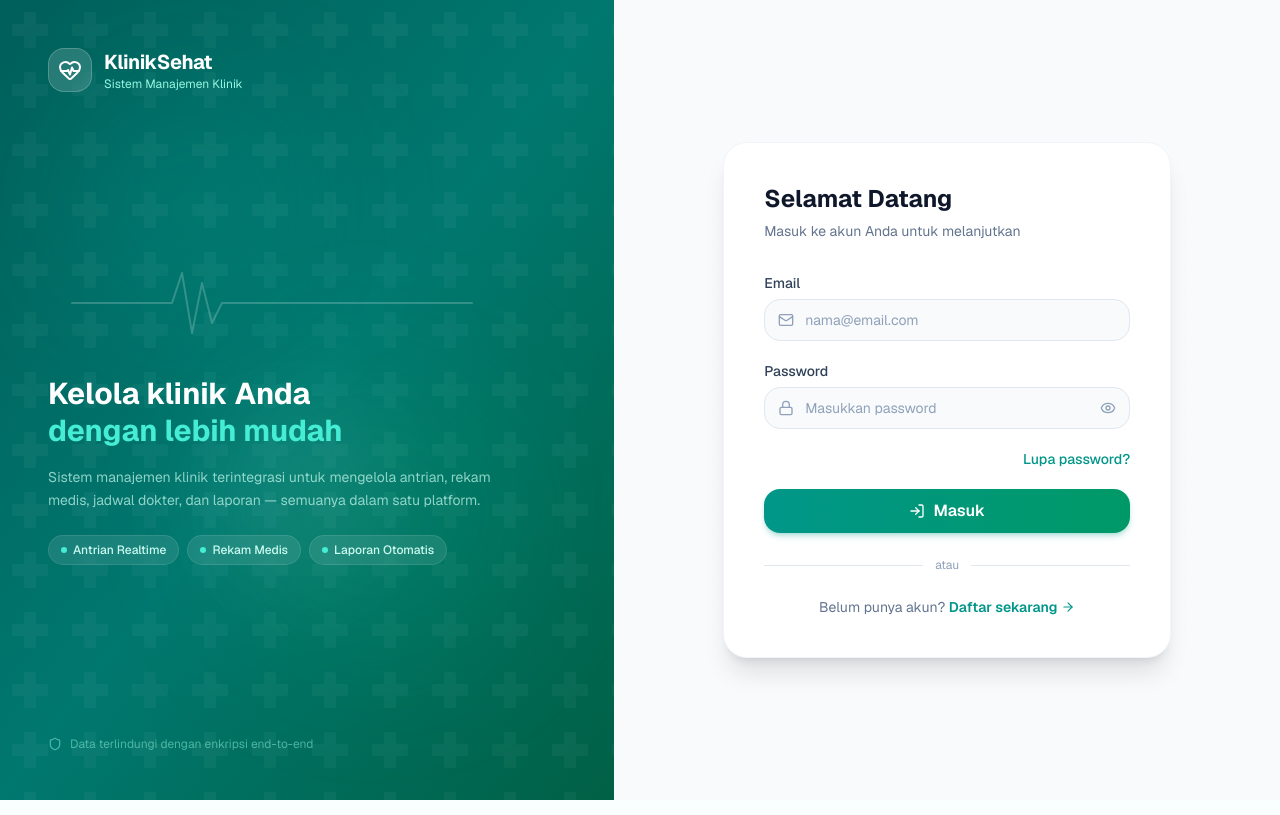
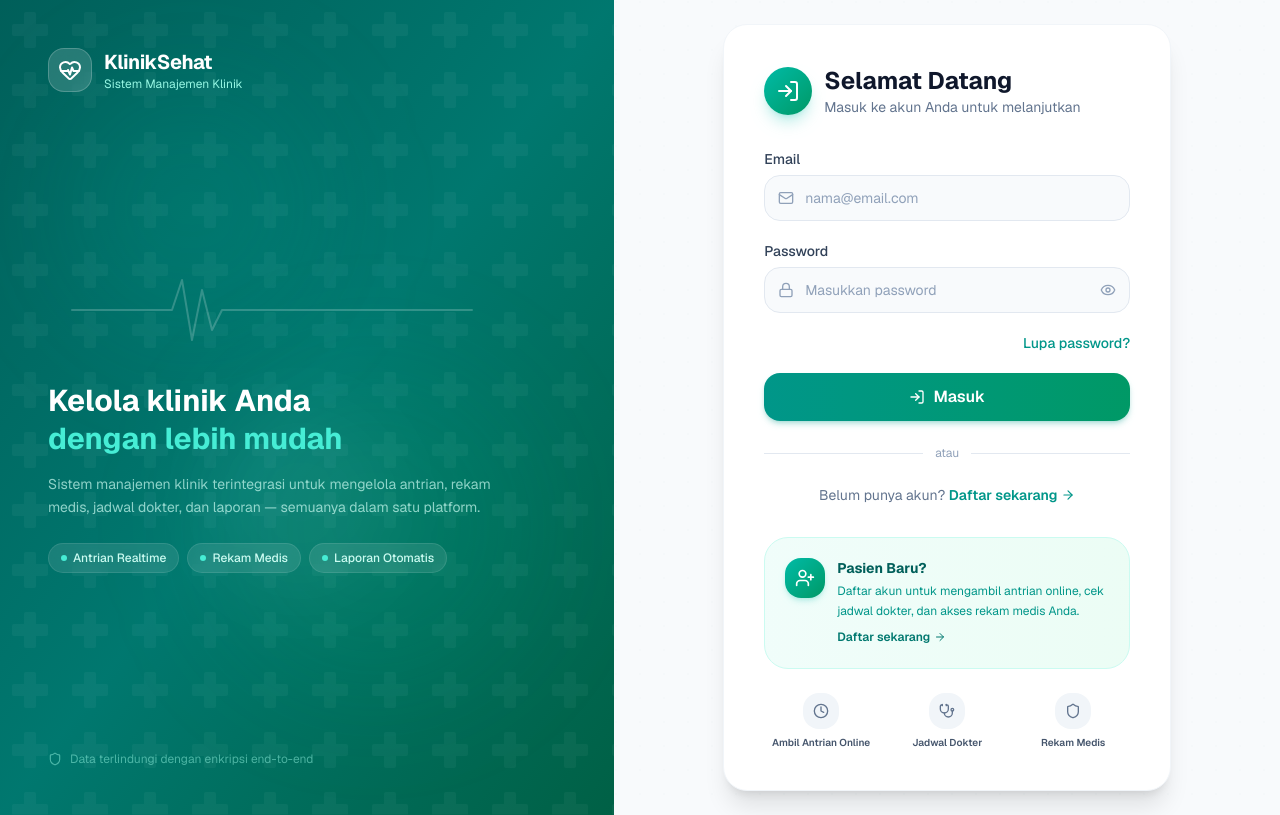
Before and after one commit to muhammadindrawan24/adi-sistemmanajemenklinik, a Next.js app: page /login in a window 1280 px wide. Built offline with nearby package versions, Linux system fonts and the light colour scheme.

Commit message:
feat: modern login page with animations and patient registration info

```diff
--- a/src/app/(auth)/login/page.tsx
+++ b/src/app/(auth)/login/page.tsx
@@ -8,6 +8,7 @@ import { z } from "zod/v4";
 import { zodResolver } from "@hookform/resolvers/zod";
 import { createClient } from "@/lib/supabase/client";
 import { logAudit } from "@/lib/audit";
+import { motion } from "framer-motion";
 import {
   Mail,
   Lock,
@@ -17,6 +18,10 @@ import {
   AlertCircle,
   CheckCircle,
   ArrowRight,
+  UserPlus,
+  Shield,
+  Clock,
+  Stethoscope,
 } from "lucide-react";
 
 const loginSchema = z.object({
@@ -27,6 +32,21 @@ const loginSchema = z.object({
 });
 
 type LoginForm = z.infer<typeof loginSchema>;
+
+const fadeIn = {
+  hidden: { opacity: 0, y: 20 },
+  visible: (i: number) => ({
+    opacity: 1,
+    y: 0,
+    transition: { delay: i * 0.1, duration: 0.5, ease: "easeOut" as const },
+  }),
+};
+
+const features = [
+  { icon: Clock, label: "Ambil Antrian Online", desc: "Daftar antrian dari rumah" },
+  { icon: Stethoscope, label: "Jadwal Dokter", desc: "Cek jadwal praktek" },
+  { icon: Shield, label: "Rekam Medis", desc: "Akses riwayat kesehatan" },
+];
 
 export default function LoginPage() {
   const router = useRouter();
@@ -65,7 +85,6 @@ export default function LoginPage() {
         return;
       }
 
-      // Fetch user profile to determine role
       const { data: profile } = await supabase
         .from("users")
         .select("role")
@@ -104,37 +123,54 @@ export default function LoginPage() {
     <>
       {/* Toast Notification */}
       {toast && (
-        <div className="toast-container">
-          <div className={`toast toast-${toast.type}`}>
+        <motion.div
+          initial={{ opacity: 0, y: -20, x: 20 }}
+          animate={{ opacity: 1, y: 0, x: 0 }}
+          className="fixed top-4 right-4 z-[100]"
+        >
+          <div className={`flex items-center gap-2 rounded-xl px-5 py-3.5 text-sm font-medium text-white shadow-xl ${toast.type === "success" ? "bg-gradient-to-r from-emerald-500 to-teal-500" : "bg-gradient-to-r from-red-500 to-rose-500"}`}>
             {toast.type === "success" ? (
-              <CheckCircle className="toast-icon text-success" />
+              <CheckCircle className="h-4 w-4" />
             ) : (
-              <AlertCircle className="toast-icon text-danger" />
+              <AlertCircle className="h-4 w-4" />
             )}
-            <span className="toast-message">{toast.message}</span>
+            <span>{toast.message}</span>
             <button
               onClick={() => setToast(null)}
-              className="toast-close text-foreground/50 hover:text-foreground"
+              className="ml-2 text-white/70 hover:text-white"
             >
               ×
             </button>
           </div>
-        </div>
+        </motion.div>
       )}
 
       <div className="p-8 sm:p-10">
         {/* Header */}
-        <div className="mb-8">
+        <motion.div
+          initial="hidden"
+          animate="visible"
+          variants={fadeIn}
+          custom={0}
+          className="mb-8"
+        >
+          <div className="flex items-center gap-3 mb-4">
+            <div className="flex h-12 w-12 items-center justify-center rounded-2xl bg-gradient-to-br from-teal-500 to-emerald-600 shadow-lg shadow-teal-500/25">
+              <LogIn className="h-6 w-6 text-white" />
+            </div>
+            <div>
               <h2 className="text-2xl font-bold text-slate-900">Selamat Datang</h2>
-          <p className="text-sm text-slate-500 mt-1.5">
+              <p className="text-sm text-slate-500">
                 Masuk ke akun Anda untuk melanjutkan
               </p>
             </div>
+          </div>
+        </motion.div>
 
         {/* Form */}
         <form onSubmit={handleSubmit(onSubmit)} className="space-y-5">
           {/* Email */}
-          <div>
+          <motion.div initial="hidden" animate="visible" variants={fadeIn} custom={1}>
             <label
               htmlFor="email"
               className="block text-sm font-medium text-slate-700 mb-1.5"
@@ -150,19 +186,23 @@ export default function LoginPage() {
                 type="email"
                 placeholder="nama@email.com"
                 {...register("email")}
-                className="w-full pl-10 pr-4 py-2.5 bg-slate-50 border border-slate-200 rounded-xl text-sm text-slate-900 placeholder:text-slate-400 transition-all hover:border-slate-300 focus:bg-white focus:border-teal-500 focus:ring-2 focus:ring-teal-500/20"
+                className="w-full pl-10 pr-4 py-3 bg-slate-50 border border-slate-200 rounded-xl text-sm text-slate-900 placeholder:text-slate-400 transition-all duration-200 hover:border-slate-300 focus:bg-white focus:border-teal-500 focus:ring-2 focus:ring-teal-500/20"
               />
             </div>
             {errors.email && (
-              <p className="mt-1.5 text-xs text-red-500 flex items-center gap-1">
+              <motion.p
+                initial={{ opacity: 0, y: -5 }}
+                animate={{ opacity: 1, y: 0 }}
+                className="mt-1.5 text-xs text-red-500 flex items-center gap-1"
+              >
                 <AlertCircle className="w-3 h-3" />
                 {errors.email.message}
-              </p>
+              </motion.p>
             )}
-          </div>
+          </motion.div>
 
           {/* Password */}
-          <div>
+          <motion.div initial="hidden" animate="visible" variants={fadeIn} custom={2}>
             <label
               htmlFor="password"
               className="block text-sm font-medium text-slate-700 mb-1.5"
@@ -178,7 +218,7 @@ export default function LoginPage() {
                 type={showPassword ? "text" : "password"}
                 placeholder="Masukkan password"
                 {...register("password")}
-                className="w-full pl-10 pr-11 py-2.5 bg-slate-50 border border-slate-200 rounded-xl text-sm text-slate-900 placeholder:text-slate-400 transition-all hover:border-slate-300 focus:bg-white focus:border-teal-500 focus:ring-2 focus:ring-teal-500/20"
+                className="w-full pl-10 pr-11 py-3 bg-slate-50 border border-slate-200 rounded-xl text-sm text-slate-900 placeholder:text-slate-400 transition-all duration-200 hover:border-slate-300 focus:bg-white focus:border-teal-500 focus:ring-2 focus:ring-teal-500/20"
               />
               <button
                 type="button"
@@ -193,28 +233,39 @@ export default function LoginPage() {
               </button>
             </div>
             {errors.password && (
-              <p className="mt-1.5 text-xs text-red-500 flex items-center gap-1">
+              <motion.p
+                initial={{ opacity: 0, y: -5 }}
+                animate={{ opacity: 1, y: 0 }}
+                className="mt-1.5 text-xs text-red-500 flex items-center gap-1"
+              >
                 <AlertCircle className="w-3 h-3" />
                 {errors.password.message}
-              </p>
+              </motion.p>
             )}
-          </div>
+          </motion.div>
 
           {/* Forgot Password */}
-          <div className="flex justify-end">
+          <motion.div
+            initial="hidden"
+            animate="visible"
+            variants={fadeIn}
+            custom={3}
+            className="flex justify-end"
+          >
             <Link
               href="/forgot-password"
               className="text-sm text-teal-600 hover:text-teal-700 font-medium transition-colors"
             >
               Lupa password?
             </Link>
-          </div>
+          </motion.div>
 
           {/* Submit Button */}
+          <motion.div initial="hidden" animate="visible" variants={fadeIn} custom={4}>
             <button
               type="submit"
               disabled={isLoading}
-            className="w-full flex items-center justify-center gap-2 bg-gradient-to-r from-teal-600 to-emerald-600 hover:from-teal-700 hover:to-emerald-700 text-white font-semibold py-2.5 px-4 rounded-xl transition-all duration-200 shadow-md shadow-teal-600/25 hover:shadow-lg hover:shadow-teal-600/30 hover:-translate-y-0.5 disabled:opacity-60 disabled:cursor-not-allowed disabled:transform-none"
+              className="w-full flex items-center justify-center gap-2 bg-gradient-to-r from-teal-600 to-emerald-600 hover:from-teal-700 hover:to-emerald-700 text-white font-semibold py-3 px-4 rounded-xl transition-all duration-200 shadow-md shadow-teal-600/25 hover:shadow-lg hover:shadow-teal-600/30 hover:-translate-y-0.5 disabled:opacity-60 disabled:cursor-not-allowed disabled:transform-none"
             >
               {isLoading ? (
                 <>
@@ -228,20 +279,33 @@ export default function LoginPage() {
                 </>
               )}
             </button>
+          </motion.div>
         </form>
 
         {/* Divider */}
-        <div className="relative my-6">
+        <motion.div
+          initial="hidden"
+          animate="visible"
+          variants={fadeIn}
+          custom={5}
+          className="relative my-6"
+        >
           <div className="absolute inset-0 flex items-center">
             <div className="w-full border-t border-slate-200" />
           </div>
           <div className="relative flex justify-center text-xs">
             <span className="px-3 bg-white text-slate-400">atau</span>
           </div>
-        </div>
+        </motion.div>
 
         {/* Register Link */}
-        <div className="text-center">
+        <motion.div
+          initial="hidden"
+          animate="visible"
+          variants={fadeIn}
+          custom={6}
+          className="text-center"
+        >
           <p className="text-sm text-slate-500">
             Belum punya akun?{" "}
             <Link
@@ -252,7 +316,53 @@ export default function LoginPage() {
               <ArrowRight className="w-3.5 h-3.5 transition-transform group-hover:translate-x-0.5" />
             </Link>
           </p>
+        </motion.div>
+
+        {/* Info untuk Pasien */}
+        <motion.div
+          initial="hidden"
+          animate="visible"
+          variants={fadeIn}
+          custom={7}
+          className="mt-8 rounded-2xl bg-gradient-to-r from-teal-50 to-emerald-50 border border-teal-100 p-5"
+        >
+          <div className="flex items-start gap-3">
+            <div className="flex h-10 w-10 items-center justify-center rounded-xl bg-gradient-to-br from-teal-500 to-emerald-600 shadow-md shadow-teal-500/20 shrink-0">
+              <UserPlus className="h-5 w-5 text-white" />
             </div>
+            <div>
+              <h4 className="text-sm font-bold text-teal-800 mb-1">Pasien Baru?</h4>
+              <p className="text-xs text-teal-600 leading-relaxed">
+                Daftar akun untuk mengambil antrian online, cek jadwal dokter, dan akses rekam medis Anda.
+              </p>
+              <Link
+                href="/register"
+                className="inline-flex items-center gap-1 mt-2 text-xs font-semibold text-teal-700 hover:text-teal-800 transition-colors"
+              >
+                Daftar sekarang
+                <ArrowRight className="h-3 w-3" />
+              </Link>
+            </div>
+          </div>
+        </motion.div>
+
+        {/* Fitur Utama */}
+        <motion.div
+          initial="hidden"
+          animate="visible"
+          variants={fadeIn}
+          custom={8}
+          className="mt-6 grid grid-cols-3 gap-3"
+        >
+          {features.map((feature, i) => (
+            <div key={i} className="text-center">
+              <div className="flex h-9 w-9 items-center justify-center rounded-xl bg-slate-100 mx-auto mb-2">
+                <feature.icon className="h-4 w-4 text-slate-500" />
+              </div>
+              <p className="text-[10px] font-semibold text-slate-600 leading-tight">{feature.label}</p>
+            </div>
+          ))}
+        </motion.div>
       </div>
     </>
   );
```
Lines whose indentation alone changed are shown as unchanged.
